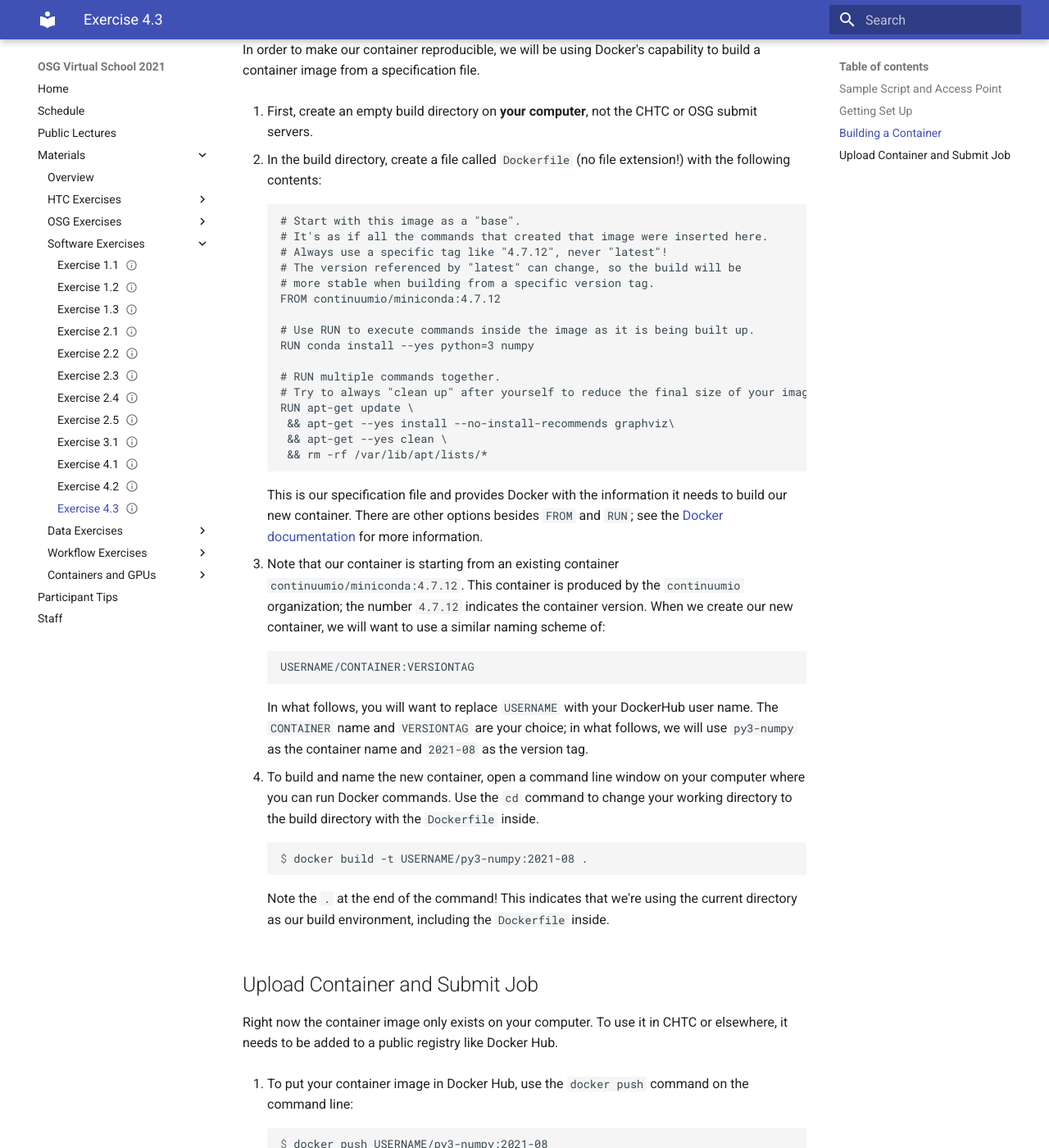
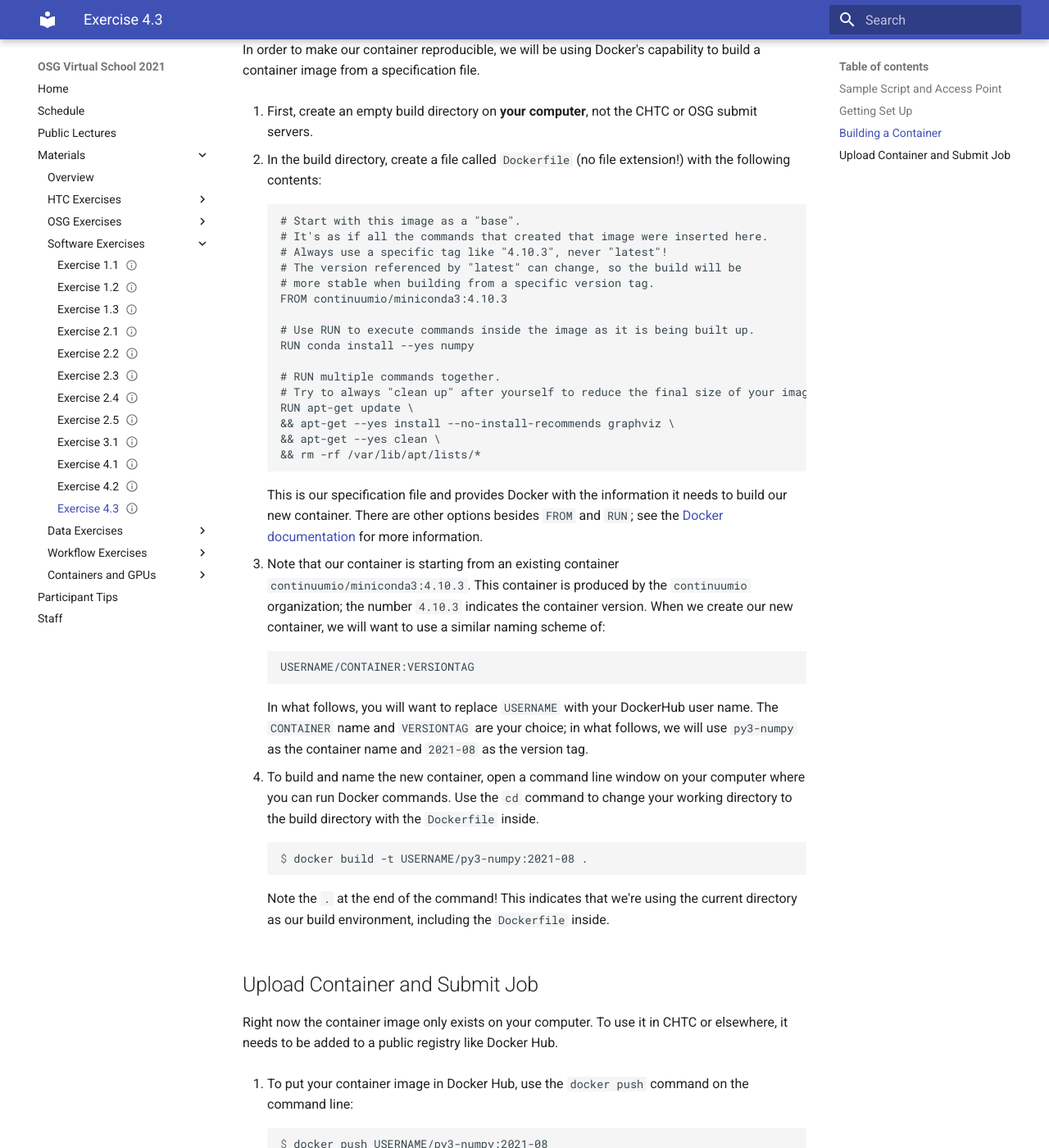
Before and after one commit to osg-htc/virtual-school-2021, an MkDocs documentation site: the page built from docs/materials/software/part4-ex3-docker-build.md, in a window 1280 px wide and 1400 px high, scrolled down 885 px. Shown: the whole window at 82% size. Built offline with MkDocs 1.6.1 and Material for MkDocs 9.7.7, drawn with Linux system fonts in a browser that asks for light colours; some of the changed text lies outside the part shown.

Commit message:
Update part4-ex3-docker-build.md
Tested on `learn` with `fib.py` and `rand_array.py`. Prevents needing to add `python=3` to `conda install` line and reduces built image size a bit.

```diff
--- a/docs/materials/software/part4-ex3-docker-build.md
+++ b/docs/materials/software/part4-ex3-docker-build.md
@@ -50,28 +50,28 @@
 		:::file
 		# Start with this image as a "base".
 		# It's as if all the commands that created that image were inserted here.
-		# Always use a specific tag like "4.7.12", never "latest"!
+		# Always use a specific tag like "4.10.3", never "latest"!
 		# The version referenced by "latest" can change, so the build will be
 		# more stable when building from a specific version tag.
-		FROM continuumio/miniconda:4.7.12
+		FROM continuumio/miniconda3:4.10.3
 
 		# Use RUN to execute commands inside the image as it is being built up.
-		RUN conda install --yes python=3 numpy
+		RUN conda install --yes numpy
 
 		# RUN multiple commands together.
 		# Try to always "clean up" after yourself to reduce the final size of your image.
 		RUN apt-get update \
-		 && apt-get --yes install --no-install-recommends graphviz\
-		 && apt-get --yes clean \
-		 && rm -rf /var/lib/apt/lists/*
+ 		&& apt-get --yes install --no-install-recommends graphviz \
+ 		&& apt-get --yes clean \
+ 		&& rm -rf /var/lib/apt/lists/*
 
 	This is our specification file and provides Docker with the information it needs
 	to build our new container. There are other options besides `FROM` and `RUN`; see
 	the [Docker documentation](https://docs.docker.com/engine/reference/builder/) for more information.
 
 3. Note that our container is starting from an existing container
-`continuumio/miniconda:4.7.12`. This container is produced by the `continuumio`
-organization; the number `4.7.12` indicates the container version. When we create our
+`continuumio/miniconda3:4.10.3`. This container is produced by the `continuumio`
+organization; the number `4.10.3` indicates the container version. When we create our
 new container, we will want to use a similar naming scheme of:
 
 		USERNAME/CONTAINER:VERSIONTAG
```
Also changed, not shown: other parts of docs/materials/software/part4-ex3-docker-build.md (+1 -1 lines).
